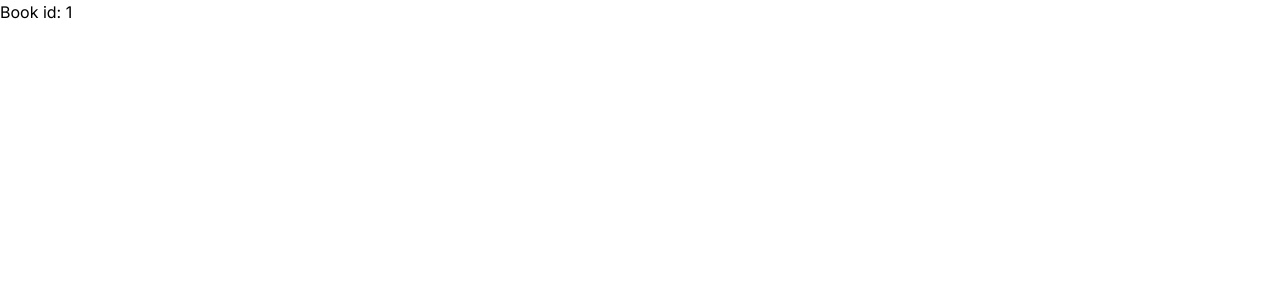
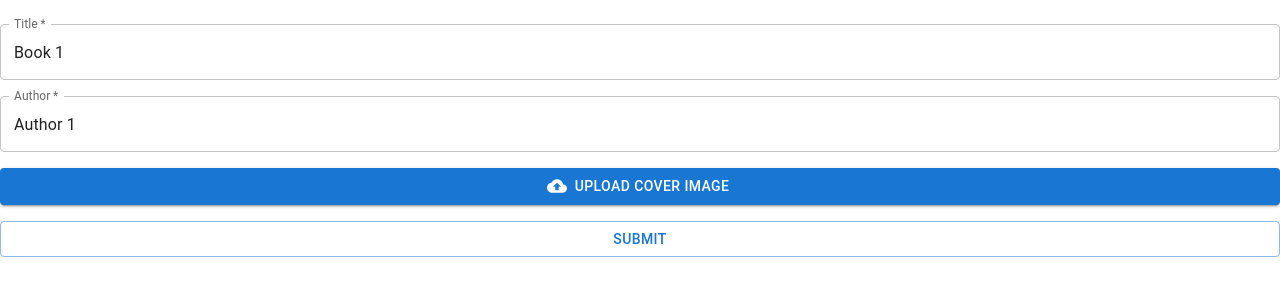
Before and after one commit to KlaraFormankova/book-database, a Next.js app: page /admin/books/1 in a window 1280 px wide. Shown: the top 300 px of the page. Built offline with nearby package versions, Linux system fonts and the light colour scheme.

Commit message:
Page for book editing

```diff
--- a/src/app/admin/books/[id]/page.tsx
+++ b/src/app/admin/books/[id]/page.tsx
@@ -1,3 +1,53 @@
+'use client';
+
+import BookForm from "@/app/components/book-form";
+import { IBook } from "@/app/types/global";
+import { useEffect, useState } from "react";
+
 export default function Page({ params }: { params: { id: string } }) {
-    return <div>Book id: {params.id}</div>
+    const [book, setBook] = useState<IBook | null>(null);
+    const [title, setTitle] = useState<string>('');
+    const [author, setAuthor] = useState<string>('');
+    const [isEditing, setIsEditing] = useState<boolean>(false);
+
+    const handleUpdateBook = (updatedBook: IBook) => {
+        setBook(updatedBook);
+        setTitle(updatedBook.title);
+        setAuthor(updatedBook.author);
+        setIsEditing(false);
+    }
+
+    const handleDeleteBook = () => {
+        setBook(null);
+    }
+
+    useEffect(() => {
+        const book: IBook = {
+            id: 1,
+            title: "Book 1",
+            author: "Author 1"
+        };
+        setBook(book);
+        setTitle(book.title);
+        setAuthor(book.author);
+    }, []);
+
+    return (
+        <div>
+            <br />
+            {book ? (
+                <BookForm
+                    book={book}
+                    title={title}
+                    author={author}
+                    isEditing={isEditing}
+                    setIsEditing={setIsEditing}
+                    onUpdateBook={handleUpdateBook}
+                    onDeleteBook={handleDeleteBook}
+                />
+            ) : (
+                <p>Book not found</p>
+            )}
+        </div>
+    );
 }
```
